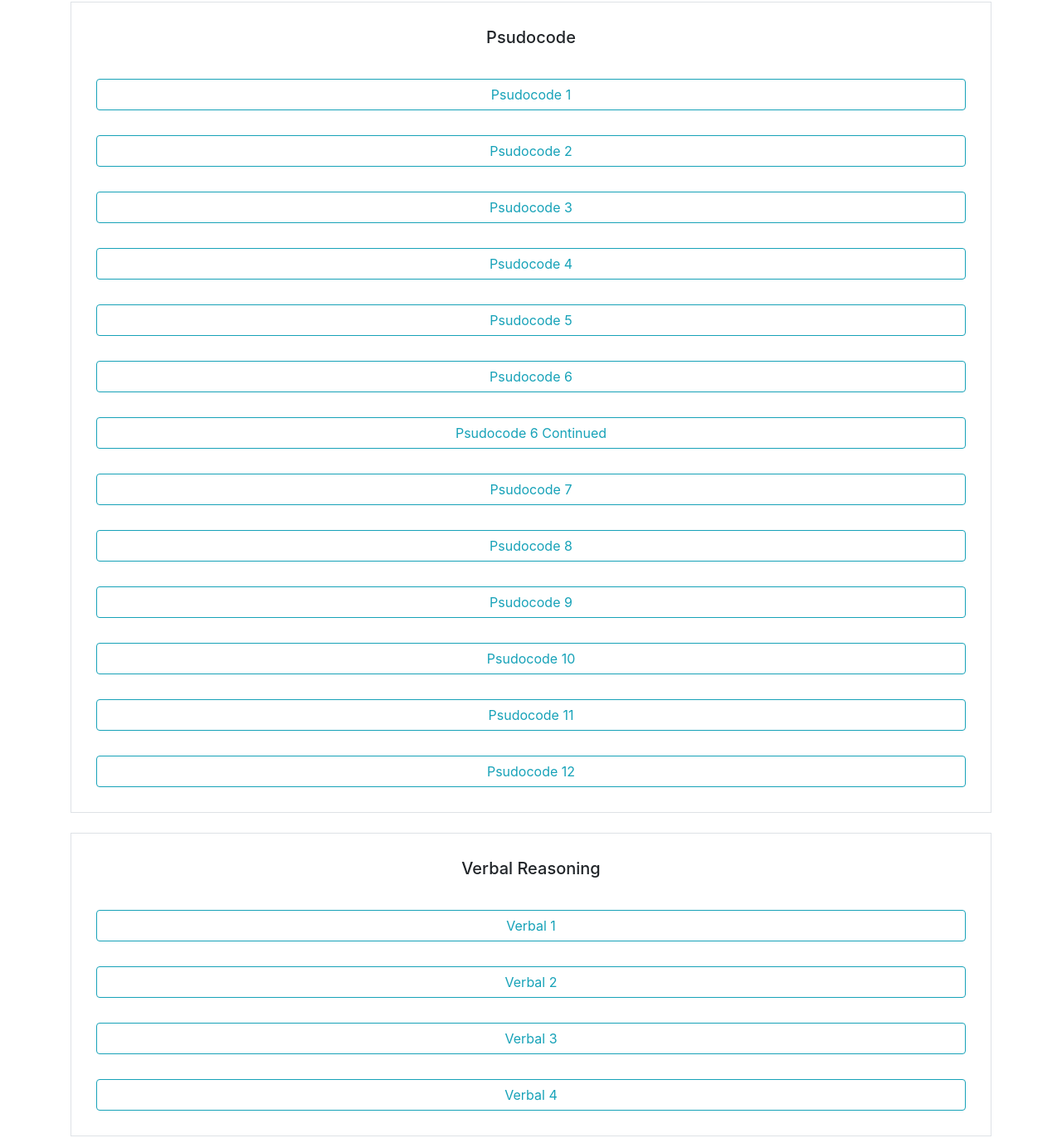
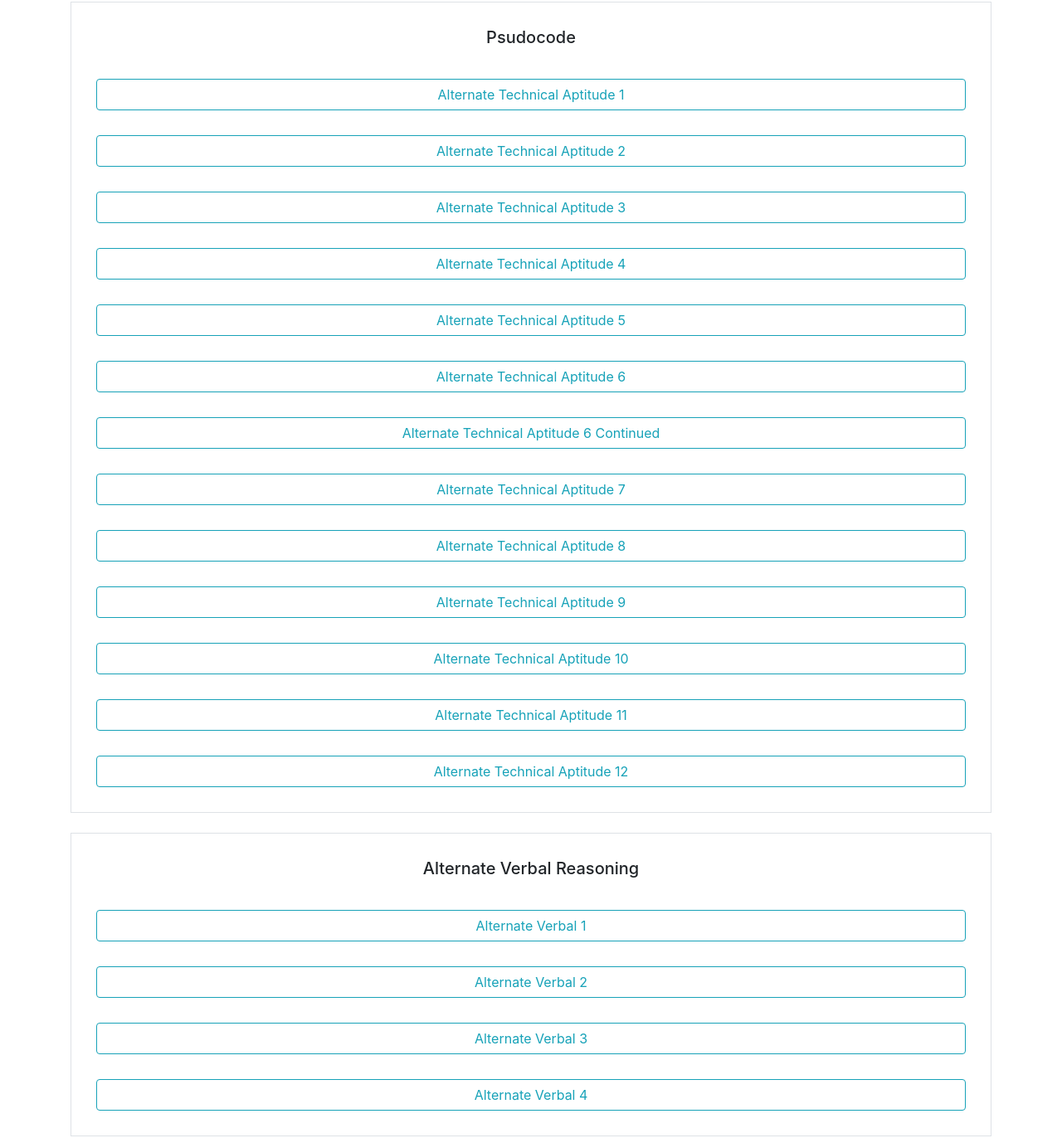
Before and after one commit to sparkteamgames/placement-training, a website: page capgemini-training.html in a window 1280 px wide. Shown: the part 182-1554 px from the top of the page at 83% size. Drawn offline with Linux system fonts and the light colour scheme.

Commit message:
Update capgemini-training.html

```diff
--- a/capgemini-training.html
+++ b/capgemini-training.html
@@ -8,7 +8,7 @@
   <meta name="description" content="">
   <meta name="author" content="">
 
-  <title>Technical Aptitude</title>
+  <title>Alternate Technical Aptitude</title>
 
   <!-- Bootstrap core CSS -->
   <link href="vendor/bootstrap/css/bootstrap.min.css" rel="stylesheet">
@@ -56,42 +56,42 @@
             <br>
             <div class="lead border" style="padding: 30px;">
                 <h5>Psudocode</h5><br>
-                  <a class="btn btn-outline-info btn-block" href="https://youtu.be/ZxN1RNaPG0w" target="_blank">Psudocode 1</a>
+                  <a class="btn btn-outline-info btn-block" href="https://youtu.be/ZxN1RNaPG0w" target="_blank">Alternate Technical Aptitude 1</a>
                 <br>
-                  <a class="btn btn-outline-info btn-block" href="https://youtu.be/rRuy4eHAp3E" target="_blank">Psudocode 2</a>
+                  <a class="btn btn-outline-info btn-block" href="https://youtu.be/rRuy4eHAp3E" target="_blank">Alternate Technical Aptitude 2</a>
                 <br>
-                  <a class="btn btn-outline-info btn-block" href="https://youtu.be/IjfOcH8zte4" target="_blank">Psudocode 3</a>
+                  <a class="btn btn-outline-info btn-block" href="https://youtu.be/IjfOcH8zte4" target="_blank">Alternate Technical Aptitude 3</a>
                 <br>
-                  <a class="btn btn-outline-info btn-block" href="https://youtu.be/pviMf94UgGs" target="_blank">Psudocode 4</a>
+                  <a class="btn btn-outline-info btn-block" href="https://youtu.be/pviMf94UgGs" target="_blank">Alternate Technical Aptitude 4</a>
                 <br>
-                  <a class="btn btn-outline-info btn-block" href="https://youtu.be/Ws0AVykszRg" target="_blank">Psudocode 5</a>
+                  <a class="btn btn-outline-info btn-block" href="https://youtu.be/Ws0AVykszRg" target="_blank">Alternate Technical Aptitude 5</a>
                 <br>
-                  <a class="btn btn-outline-info btn-block" href="https://youtu.be/cp0CLMe4ZTg" target="_blank">Psudocode 6</a>
+                  <a class="btn btn-outline-info btn-block" href="https://youtu.be/cp0CLMe4ZTg" target="_blank">Alternate Technical Aptitude 6</a>
                 <br>
-                  <a class="btn btn-outline-info btn-block" href="https://youtu.be/ECqMbGnXrOg" target="_blank">Psudocode 6 Continued</a>
+                  <a class="btn btn-outline-info btn-block" href="https://youtu.be/ECqMbGnXrOg" target="_blank">Alternate Technical Aptitude 6 Continued</a>
                 <br>
-                  <a class="btn btn-outline-info btn-block" href="https://youtu.be/kMOgvqMkPes" target="_blank">Psudocode 7</a>
+                  <a class="btn btn-outline-info btn-block" href="https://youtu.be/kMOgvqMkPes" target="_blank">Alternate Technical Aptitude 7</a>
                 <br>
-                  <a class="btn btn-outline-info btn-block" href="https://youtu.be/xRGilAhl8_8" target="_blank">Psudocode 8</a>
+                  <a class="btn btn-outline-info btn-block" href="https://youtu.be/xRGilAhl8_8" target="_blank">Alternate Technical Aptitude 8</a>
                 <br>
-                  <a class="btn btn-outline-info btn-block" href="https://youtu.be/YIdOe8yUWD4" target="_blank">Psudocode 9</a>
+                  <a class="btn btn-outline-info btn-block" href="https://youtu.be/YIdOe8yUWD4" target="_blank">Alternate Technical Aptitude 9</a>
                 <br>
-                  <a class="btn btn-outline-info btn-block" href="https://youtu.be/s5OwFoN4QZk" target="_blank">Psudocode 10</a>
+                  <a class="btn btn-outline-info btn-block" href="https://youtu.be/s5OwFoN4QZk" target="_blank">Alternate Technical Aptitude 10</a>
                 <br>
-                  <a class="btn btn-outline-info btn-block" href="https://youtu.be/8pAPg8E5uVY" target="_blank">Psudocode 11</a>
+                  <a class="btn btn-outline-info btn-block" href="https://youtu.be/8pAPg8E5uVY" target="_blank">Alternate Technical Aptitude 11</a>
                 <br>
-                  <a class="btn btn-outline-info btn-block" href="https://youtu.be/6TNmfBTFme8" target="_blank">Psudocode 12</a>
+                  <a class="btn btn-outline-info btn-block" href="https://youtu.be/6TNmfBTFme8" target="_blank">Alternate Technical Aptitude 12</a>
             </div>
             <br>
             <div class="lead border" style="padding: 30px;">
-                <h5>Verbal Reasoning</h5><br>
-                  <a class="btn btn-outline-info btn-block" href="https://youtu.be/0rYuJrRYmpI" target="_blank">Verbal 1</a>
+                <h5>Alternate Verbal Reasoning</h5><br>
+                  <a class="btn btn-outline-info btn-block" href="https://youtu.be/0rYuJrRYmpI" target="_blank">Alternate Verbal 1</a>
                   <br>
-                  <a class="btn btn-outline-info btn-block" href="https://youtu.be/1jjpqnB6UKU" target="_blank">Verbal 2</a>
+                  <a class="btn btn-outline-info btn-block" href="https://youtu.be/1jjpqnB6UKU" target="_blank">Alternate Verbal 2</a>
                   <br>
-                  <a class="btn btn-outline-info btn-block" href="https://youtu.be/IWLKoRfS9sM" target="_blank">Verbal 3</a>
+                  <a class="btn btn-outline-info btn-block" href="https://youtu.be/IWLKoRfS9sM" target="_blank">Alternate Verbal 3</a>
                   <br>
-                  <a class="btn btn-outline-info btn-block" href="https://youtu.be/1O5B_U1uRgA" target="_blank">Verbal 4</a>
+                  <a class="btn btn-outline-info btn-block" href="https://youtu.be/1O5B_U1uRgA" target="_blank">Alternate Verbal 4</a>
             </div>
             <br>
             <div class="lead border" style="padding: 30px;">
```
